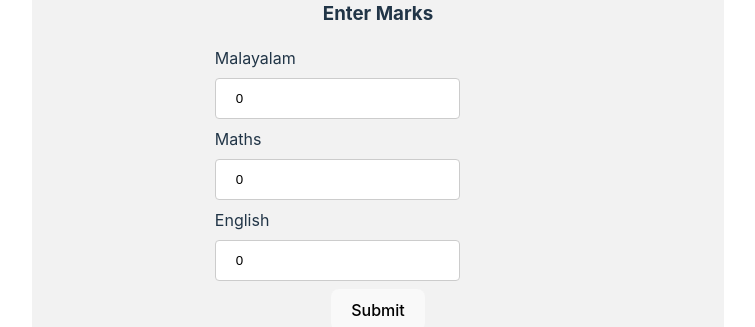
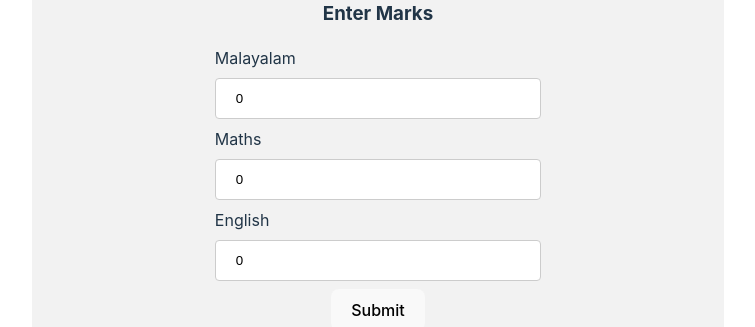
Before and after one commit to CarolVarghese/React, a React (Vite) app in the folder Mark-Manager/: page / in a window 1280 px wide. Shown: the part 473-800 px from the top of the page, without its empty margins (262-1017 px from the left). Built offline with nearby package versions, Linux system fonts and the light colour scheme.

Commit message:
minor fix

```diff
--- a/Mark-Manager/src/App.tsx
+++ b/Mark-Manager/src/App.tsx
@@ -113,17 +113,17 @@ function App() {
           </div>
           <h3>Enter Marks</h3>
           <div id='label'><label htmlFor="">Malayalam</label></div>
-          <div className='formBox mark'>
+          <div className='formBox '>
 
             <input type="number" name="malayalam" placeholder="0" onChange={handleChange} value={MarkDetails.malayalam} required/>
           </div>
           <div id='label'><label htmlFor="">Maths</label></div>
-          <div className='formBox mark'>
+          <div className='formBox '>
 
             <input type="number" name="maths" placeholder="0" onChange={handleChange} value={MarkDetails.maths} required/>
           </div>
           <div id='label'><label htmlFor="">English</label></div>
-          <div className='formBox mark'>
+          <div className='formBox '>
 
             <input id="mark" type="number" name="english" placeholder="0" onChange={handleChange} value={MarkDetails.english} required/>
           </div>
```
